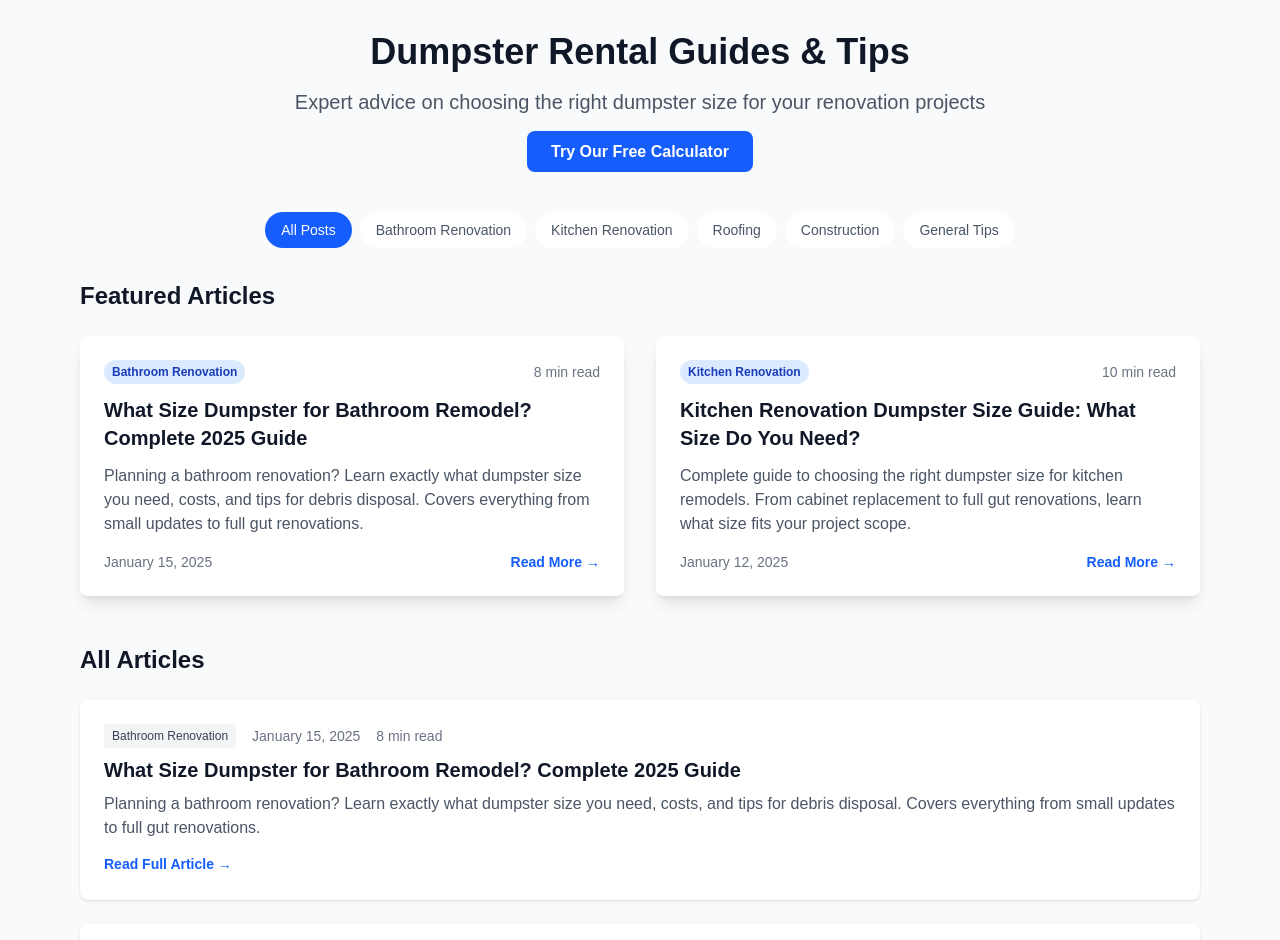
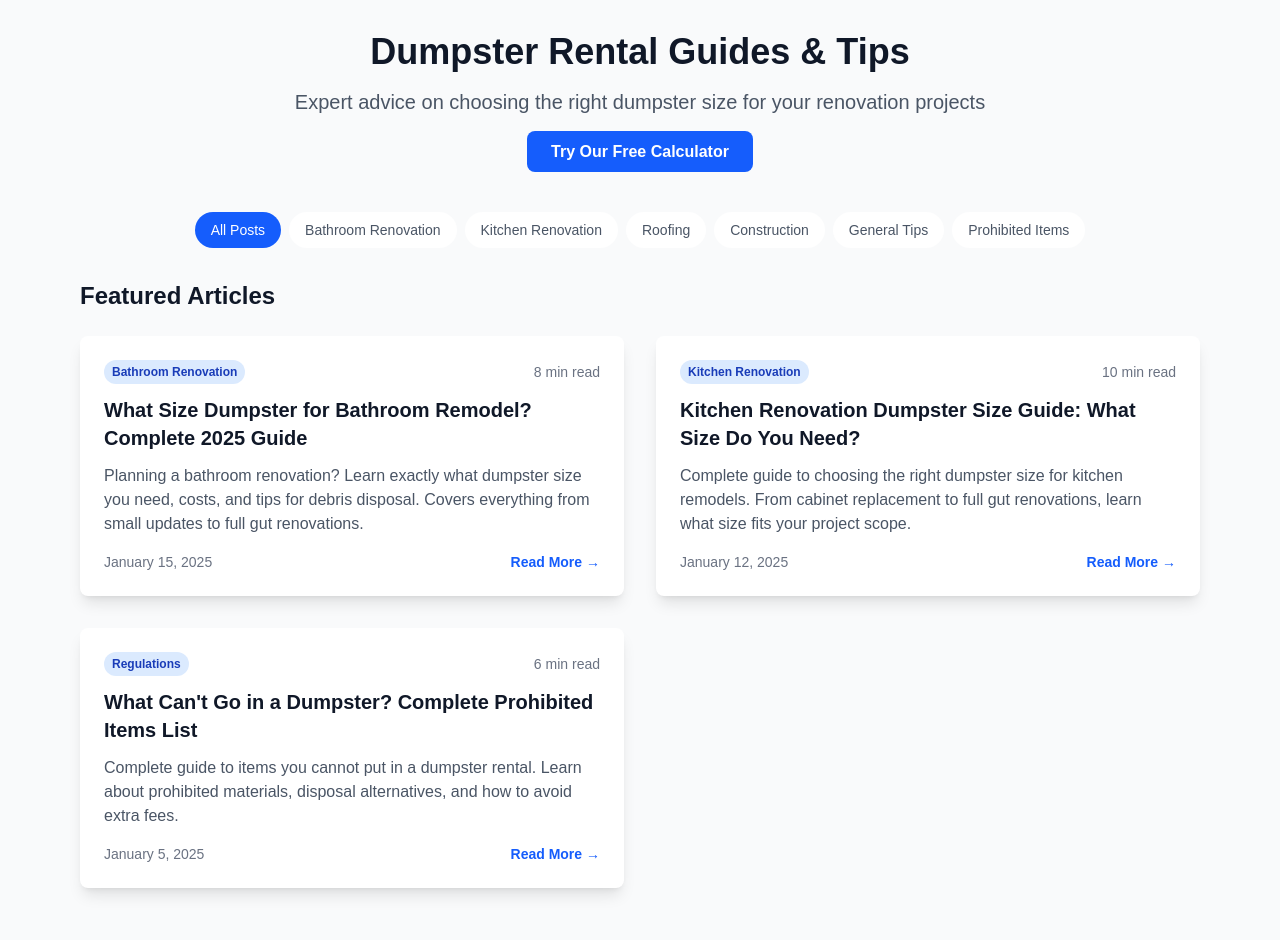
Before and after one commit to modernsitebuilders/dumpster-calculator, a Next.js app: page /blog in a window 1280 px wide. Shown: the top 940 px of the page. Built offline with nearby package versions, Linux system fonts and the light colour scheme.

Commit message:
add prohibited blog

```diff
--- a/app/blog/page.js
+++ b/app/blog/page.js
@@ -39,7 +39,16 @@ export default function BlogIndex() {
       readTime: "7 min read",
       publishDate: "January 10, 2025",
       featured: false
-    }
+    },
+    {
+  slug: 'prohibited-items-dumpster',
+  title: 'What Can\'t Go in a Dumpster? Complete Prohibited Items List',
+  excerpt: 'Complete guide to items you cannot put in a dumpster rental. Learn about prohibited materials, disposal alternatives, and how to avoid extra fees.',
+  publishDate: 'January 5, 2025',
+  readTime: '6 min read',
+  category: 'Regulations',
+  featured: true
+}
   ];
 
   const categories = [
@@ -48,7 +57,8 @@ export default function BlogIndex() {
     "Kitchen Renovation",
     "Roofing",
     "Construction",
-    "General Tips"
+    "General Tips",
+    "Prohibited Items"
   ];
 
   return (
```
